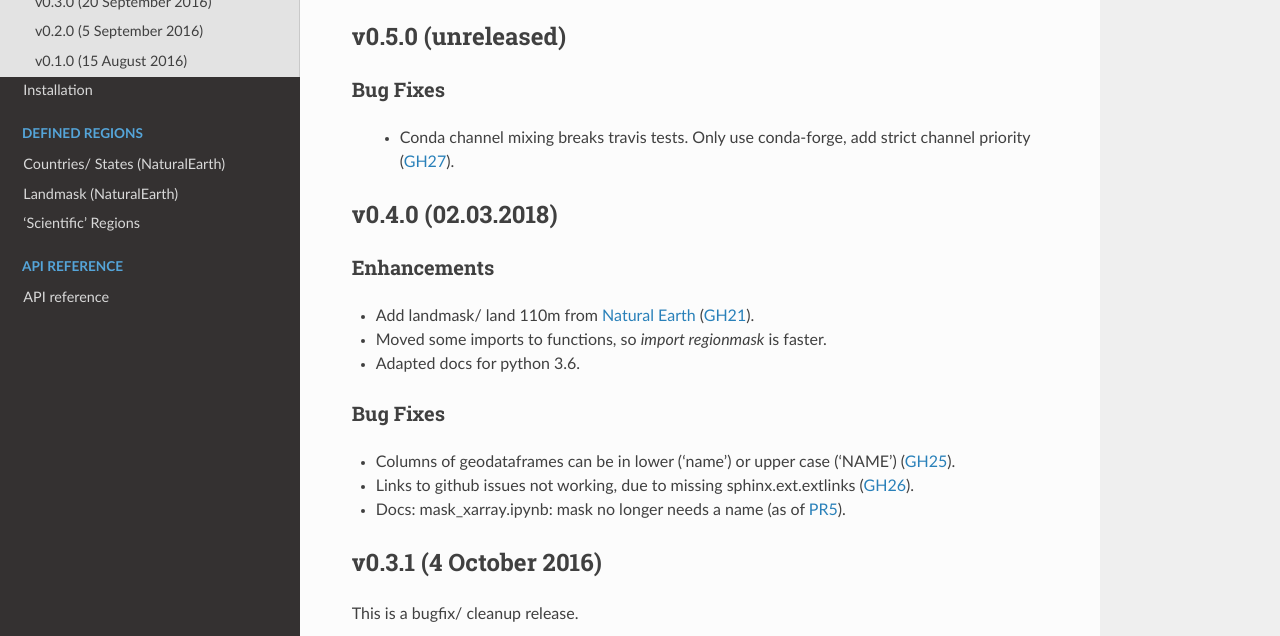
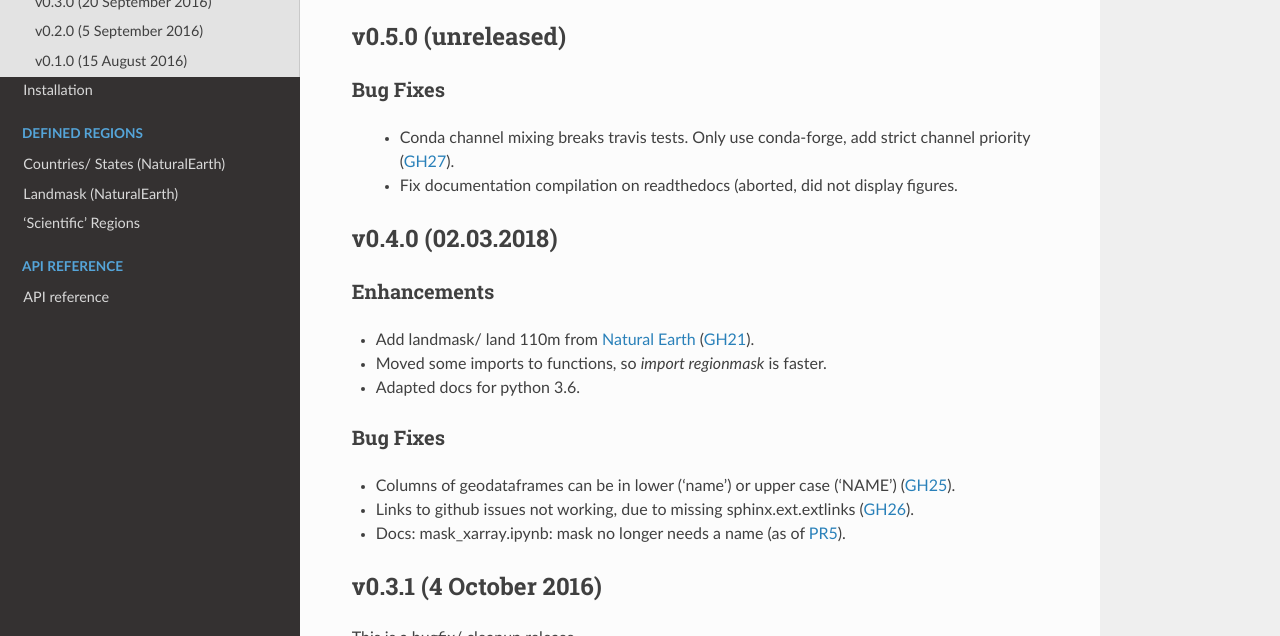
Before and after one commit to regionmask/regionmask, a Sphinx documentation site: the page built from docs/whats_new.rst, in a window 1280 px wide and 900 px high, cut to the strip 264-900 px from the top of the window. Built offline with Sphinx 7.4.7 and the Read the Docs theme 2.0.0, drawn with Linux system fonts in a browser that asks for light colours; pages that are not in the unit, such as notebooks, are missing from menus.

Commit message:
describe rtd-fix in whats new

```diff
--- a/docs/whats_new.rst
+++ b/docs/whats_new.rst
@@ -18,6 +18,8 @@ Bug Fixes
 
  - Conda channel mixing breaks travis tests. Only use conda-forge, add strict
    channel priority (:issue:`27`).
+ - Fix documentation compilation on readthedocs (aborted, did not display
+   figures.
 
 v0.4.0 (02.03.2018)
 -------------------
```
